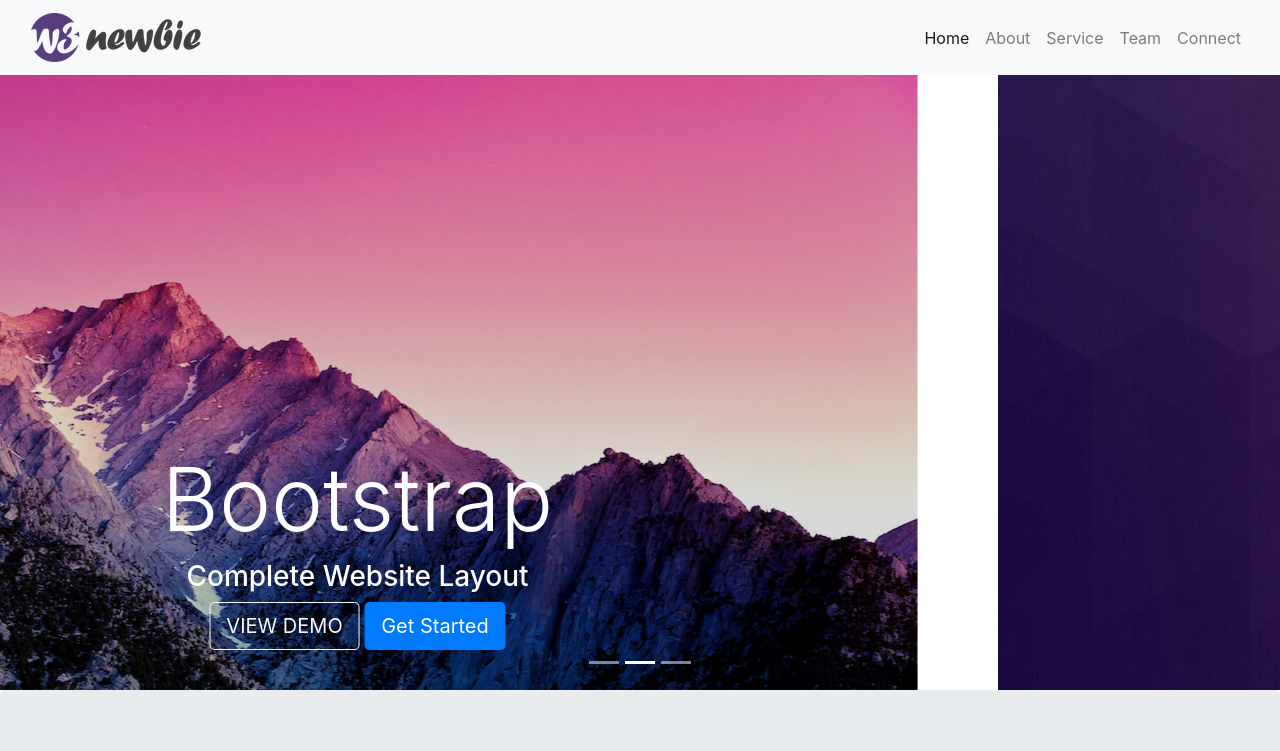
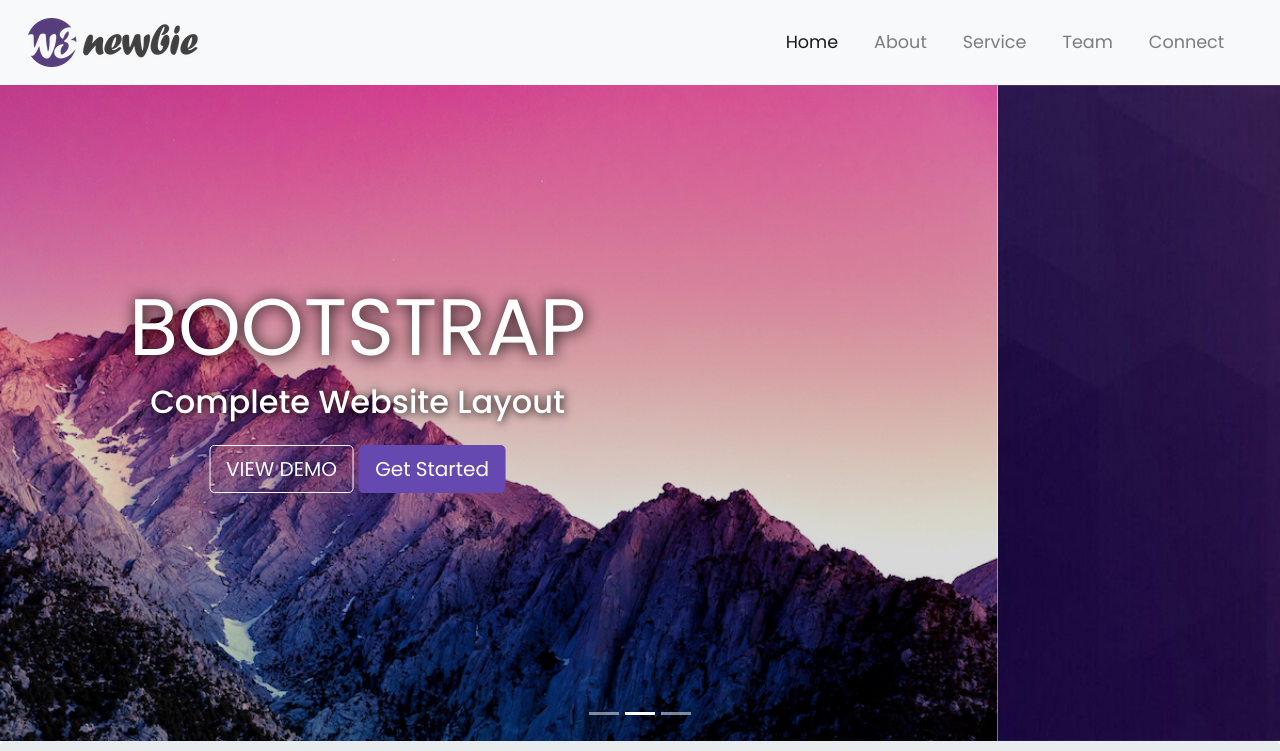
Before and after one commit to AhmedAli-01/webLearning, a plain HTML site: page w3newbie.com/index.html in a window 1280 px wide. Shown: the top 751 px of the page. Drawn offline with nearby package versions, Linux system fonts and the light colour scheme.

Commit message:
working on the style sheet of the page.

```diff
--- a/w3newbie.com/style.css
+++ b/w3newbie.com/style.css
@@ -1,3 +1,48 @@
 @import url('https://fonts.googleapis.com/css?family=Poppins:400,500,700');
 
+html, body {
+    height: 100%;
+    width: 100%;
+    font-family: 'Poppins', sans-serif;
+    color: #222;
+}
+.navbar {
+    padding: .8rem;
+}
+.navbar-nav li {
+    padding-right: 20px;
+}
+.nav-link {
+    font-size: 1.1em !important;
+}
+.carousel-inner img {
+    width: 100%;
+    height: 100%;
+}
+.carousel-caption {
+    position: absolute;
+    top: 50%;
+    transform: translateY(-50%);
+}
+.carousel-caption h1 {
+    font-size: 500%;
+    text-transform: uppercase;
+    text-shadow: 1px 1px 15px #000;
+}
+.carousel-caption h3 {
+    font-size: 200%;
+    font-weight: 500;
+    text-shadow: 1px 1px 10px #000;
+    padding-bottom: 1rem;
+}
+.btn-primary {
+    background-color: #6648b1;
+    border: 1px solid #6648b1;
+}
+.btn-primary:hover {
+    background-color: #563d7c;
+    border: 1px solid #563d7c;
+}
+
+
 /*--- Media Queries---*/
```
